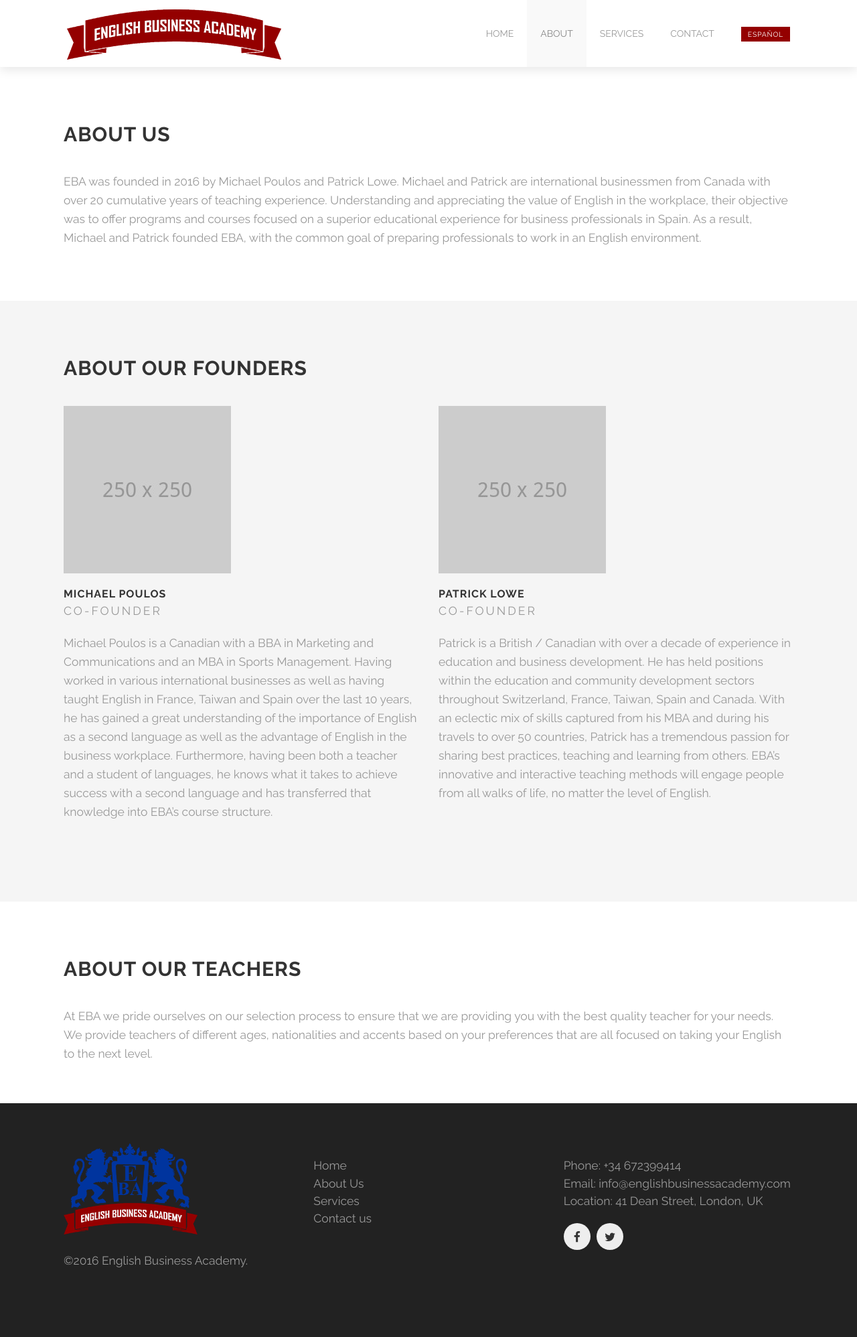
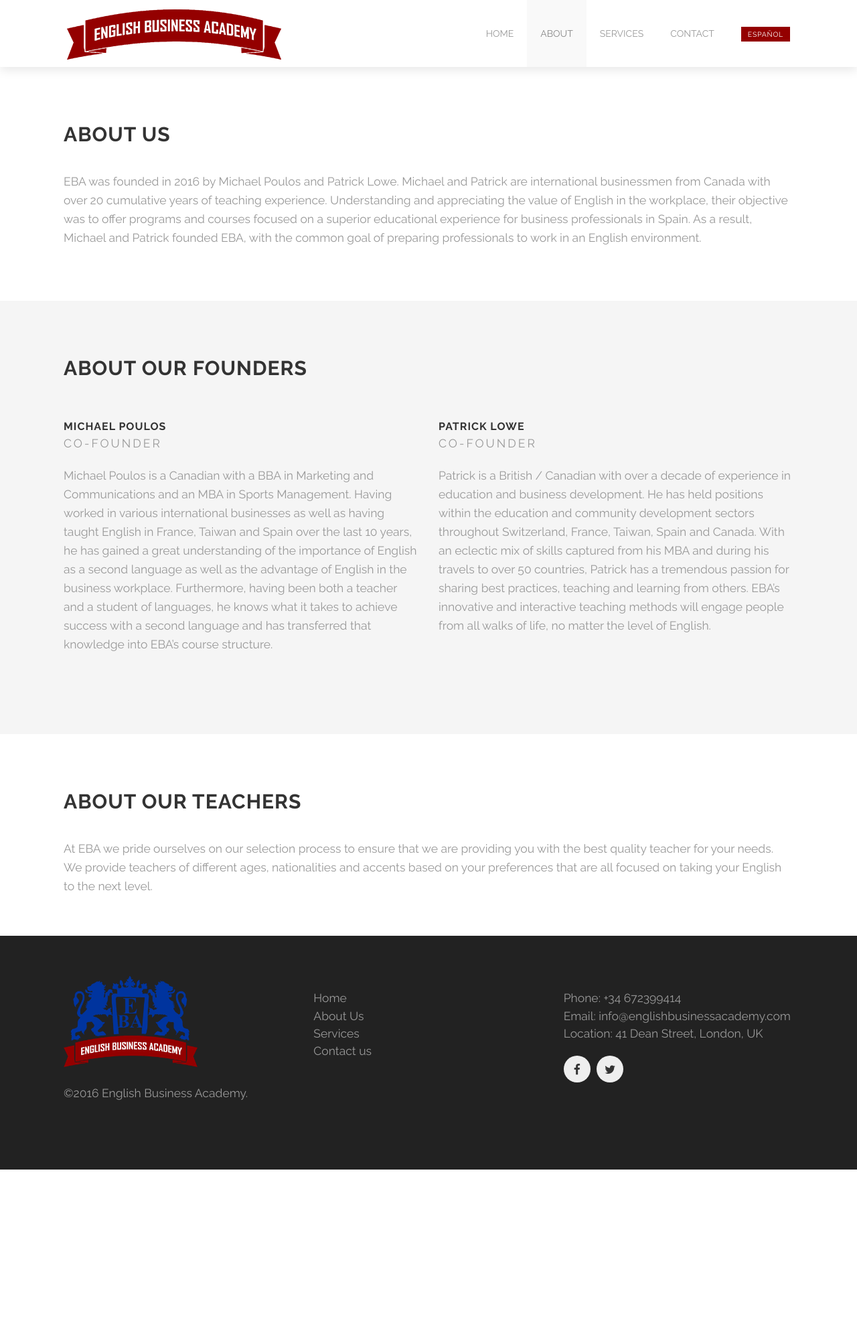
Before and after one commit to batesy/eba-website, a Jekyll site: the page built from about/index.html, in a window 1280 px wide. Shown: the whole page at 67% size. Built offline with Jekyll 4.4.1, drawn with Linux system fonts in a browser that asks for light colours; after the commit the page ends 1746 px from its top, so only the background shows below that.

Commit message:
Remove founder photos

```diff
--- a/about/index.html
+++ b/about/index.html
@@ -124,18 +124,7 @@ members:
       <div class='small-12 medium-6 large-6 columns'>
         <div class='mod modTeamMember style-2'>
           <div class='member'>
-            <img class="avatar" alt="" src="{{site.url}}/{{member.avatar}}" />
-            <!-- <div class='overlay'>
-              <ul class='socials'>
-                {% for social in member.socials %}
-                  <li>
-                    <a href='{{social.url}}'>
-                      <i class='{{social.icon_class}}'></i>
-                    </a>
-                  </li>
-                {% endfor %}
-              </ul>
-            </div> -->
+            <!-- <img class="avatar" alt="" src="{{site.url}}/{{member.avatar}}" /> -->
           </div>
           <h3>{{member.name}}</h3>
           <p class='position'>{{member.position}}</p>
```
